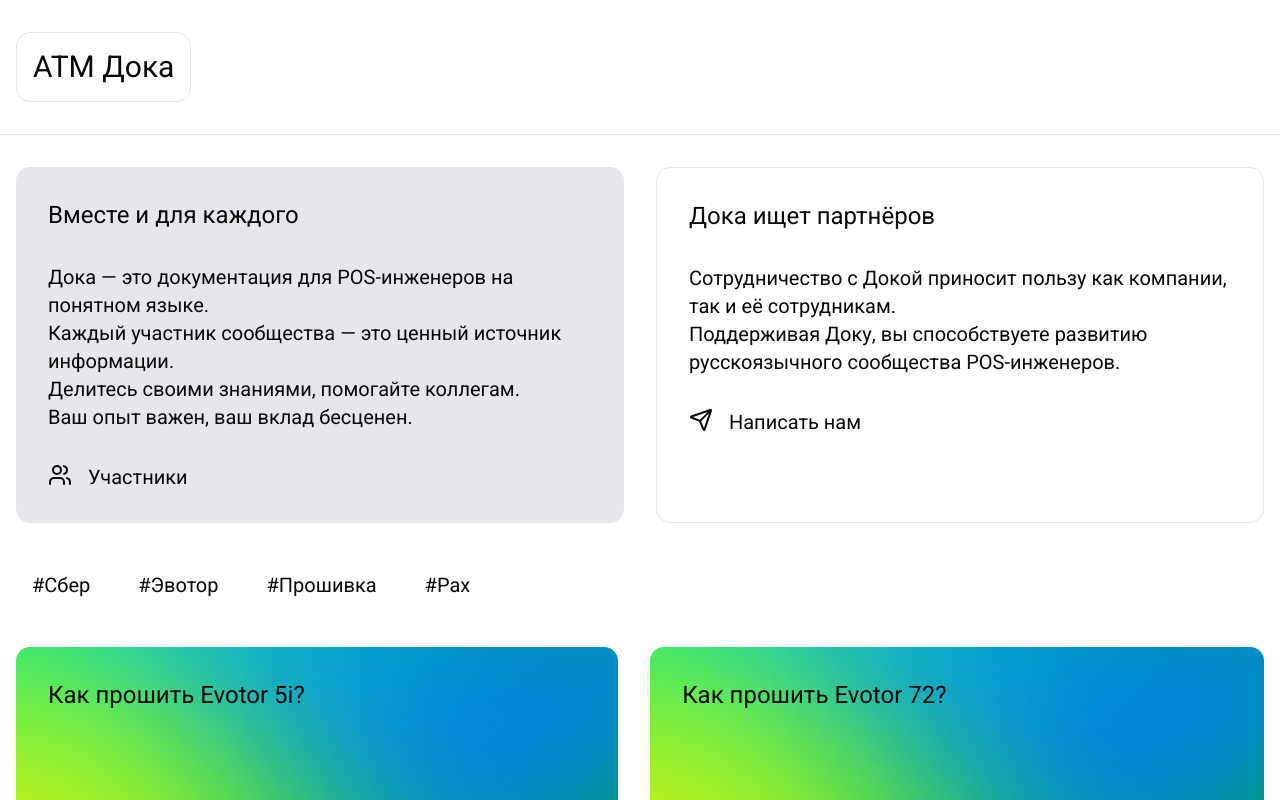
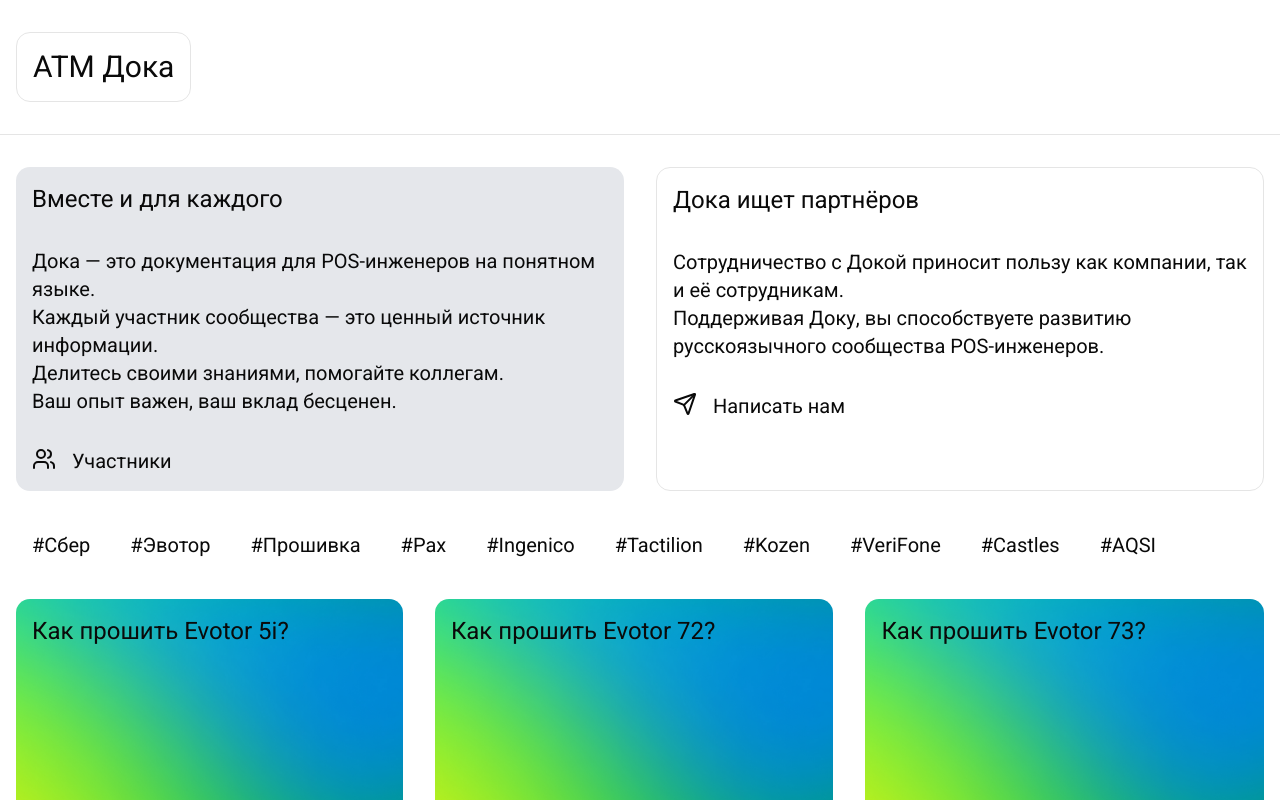
Before and after one commit to Kravchenko-Sergey/atm-doka, a Next.js app: page / in a window 1280 px wide. Shown: the top 800 px of the page. Built offline with nearby package versions, Linux system fonts and the light colour scheme.

Commit message:
change styles

```diff
--- a/src/app/page.tsx
+++ b/src/app/page.tsx
@@ -14,7 +14,13 @@ export default function Home() {
 		{ id: v4(), title: '#Сбер', isActive: false },
 		{ id: v4(), title: '#Эвотор', isActive: false },
 		{ id: v4(), title: '#Прошивка', isActive: false },
-		{ id: v4(), title: '#Pax', isActive: false }
+		{ id: v4(), title: '#Pax', isActive: false },
+		{ id: v4(), title: '#Ingenico', isActive: false },
+		{ id: v4(), title: '#Tactilion', isActive: false },
+		{ id: v4(), title: '#Kozen', isActive: false },
+		{ id: v4(), title: '#VeriFone', isActive: false },
+		{ id: v4(), title: '#Castles', isActive: false },
+		{ id: v4(), title: '#AQSI', isActive: false }
 	])
 
 	const toggleActive = (id: string) => {
@@ -50,12 +56,12 @@ export default function Home() {
 					<Fragment key={message.id}>{message.content}</Fragment>
 				))}
 			</div>
-			<div className='pt-8 text-xl flex flex-wrap items-center gap-4'>
+			<div className='pt-8 text-xl flex flex-wrap items-center gap-2'>
 				{tags.map((tag) => (
 					<div
 						key={tag.id}
 						onClick={() => handleClickTag(tag.id)}
-						className={`p-4 text-xl flex items-center justify-center transition duration-300 ease-in-out cursor-pointer
+						className={`px-4 py-2 text-xl flex items-center justify-center transition duration-300 ease-in-out cursor-pointer
 						${tag.isActive ? 'border rounded-xl' : ''}`}
 					>
 						{tag.title}
@@ -68,7 +74,7 @@ export default function Home() {
 						<Link
 							href={`/posts/${post.url}`}
 							key={post.id}
-							className='relative p-8 h-[330px] flex flex-col items-center justify-between flex-auto rounded-xl overflow-hidden transition duration-300 ease-in-out sm:h-[560px]'
+							className='relative p-4 h-[330px] flex flex-col items-center justify-between flex-auto rounded-xl overflow-hidden transition duration-300 ease-in-out sm:h-[560px]'
 							style={{
 								backgroundImage: `url('${post.bgImage}')`,
 								backgroundSize: 'cover',
@@ -82,8 +88,8 @@ export default function Home() {
 					))
 				) : (
 					<div className='w-full h-[560px] flex items-center justify-center'>
-						<div className='flex items-center gap-4'>
-							<p className='text-2xl'>
+						<div className='flex flex-col items-center gap-4 sm:flex-row'>
+							<p className='text-2xl text-center'>
 								Нет статей с выбранной комбинацией тегов
 							</p>
 							<Frown />
--- a/src/state/store.tsx
+++ b/src/state/store.tsx
@@ -57,7 +57,7 @@ export const useRootStore = create<RootState>(() => ({
 			id: v4(),
 			title: 'Вместе и для каждого',
 			content: (
-				<div className='p-8 w-[50%] bg-gray-200 rounded-xl flex-auto'>
+				<div className='p-4 w-[50%] bg-gray-200 rounded-xl flex-auto'>
 					<div className='pb-8 text-2xl'>Вместе и для каждого</div>
 					<div className='text-xl'>
 						<p>Дока — это документация для POS-инженеров на понятном языке.</p>
@@ -78,7 +78,7 @@ export const useRootStore = create<RootState>(() => ({
 			id: v4(),
 			title: 'Дока ищет партнёров',
 			content: (
-				<div className='p-8 w-[50%] border rounded-xl flex-auto'>
+				<div className='p-4 w-[50%] border rounded-xl flex-auto'>
 					<div className='pb-8 text-2xl'>Дока ищет партнёров</div>
 					<div className='text-xl'>
 						<p>
```
